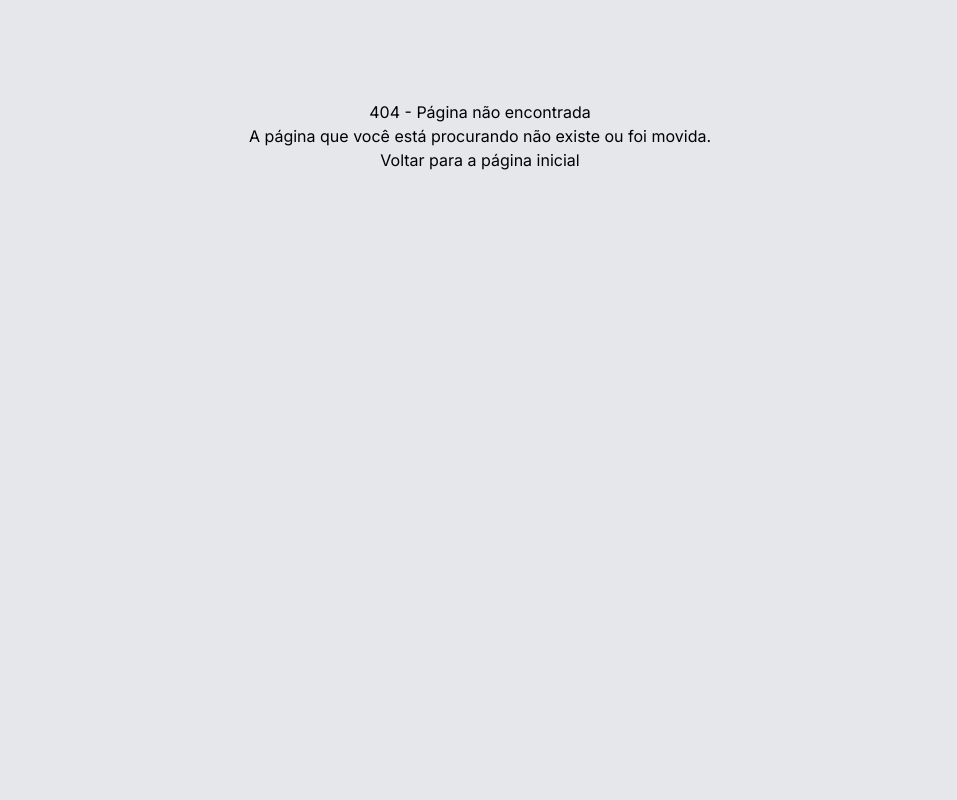
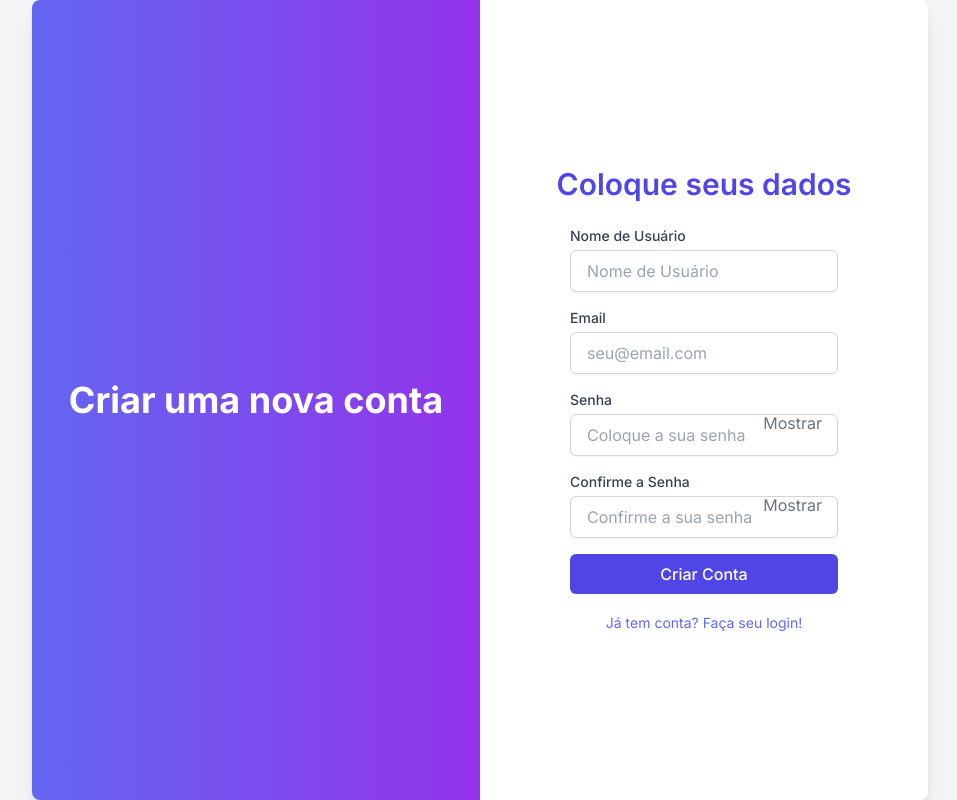
Before and after one commit to guusdias/reciping-frontend, a React (Vite) app: page /register in a window 1280 px wide. Before the commit this address had no page. Shown: the whole page, without its empty margins (160-1117 px from the left). Built offline with nearby package versions, Linux system fonts and the light colour scheme.

Commit message:
feat: register user

```diff
--- a/src/api/User/index.jsx
+++ b/src/api/User/index.jsx
@@ -41,4 +41,25 @@ const fetchAllRecipes = async () => {
   }
 };
 
-export default { fetchRecipesByUser, fetchAllRecipes };
+export const registerUser = async (userData) => {
+  try {
+    const newUserData = {
+      ...userData,
+      recipes: [],
+    };
+    const response = await Axios.post(
+      "https://reciping-backend.onrender.com/user",
+      newUserData,
+      {
+        headers: {
+          "Content-Type": "application/json",
+        },
+      }
+    );
+    return response.data;
+  } catch (error) {
+    throw new Error("Erro ao registrar usuário.");
+  }
+};
+
+export default { fetchRecipesByUser, fetchAllRecipes, registerUser };
--- a/src/components/MyRecipesFeed/index.jsx
+++ b/src/components/MyRecipesFeed/index.jsx
@@ -28,7 +28,7 @@ const MyRecipesFeed = () => {
   }
 
   return (
-    <div className="flex flex-col mt-0 gap-10 items-left shadow-md p-10 rounded-3xl bg-slate-50 h-full">
+    <div className="flex flex-col mt-0 gap-10 items-left shadow-md p-10 rounded-3xl bg-slate-50 h-full w-full">
       {isLoading ? (
         <CircularProgress />
       ) : (
--- a/src/components/RecipiesFeed/index.jsx
+++ b/src/components/RecipiesFeed/index.jsx
@@ -35,7 +35,7 @@ const RecipesFeed = () => {
   }, []);
 
   return (
-    <div className="flex flex-col mt-0 gap-10 items-left shadow-md p-10 rounded-3xl bg-slate-50 h-full">
+    <div className="flex flex-col mt-0 gap-10 items-left shadow-md p-10 rounded-3xl bg-slate-50 h-full w-full">
       {isLoading ? (
         <CircularProgress />
       ) : (
--- a/src/main.jsx
+++ b/src/main.jsx
@@ -12,6 +12,7 @@ import NotFound from "./pages/NotFound/index.jsx";
 import Favorites from "./pages/Favorites/index.jsx";
 import MyRecipes from "./pages/MyRecipes/index.jsx";
 import Login from "./pages/Login/index";
+import Register from "./pages/Register/index.jsx";
 
 const ProtectedRoute = ({ element }) => {
   return (
@@ -38,6 +39,10 @@ const router = createBrowserRouter([
     path: "/login",
     element: <Login />,
   },
+  {
+    path: "/register",
+    element: <Register />,
+  },
 ]);
 
 const root = ReactDOM.createRoot(document.getElementById("root"));
--- a/src/pages/Login/index.jsx
+++ b/src/pages/Login/index.jsx
@@ -27,13 +27,10 @@ const Login = () => {
         password: formData.password,
       });
       if (response.token) {
-        alert("Autenticação realizada com sucesso");
-        console.log("Token de Acesso:", response.token);
         login(response.token);
         setError(null);
-        navigate("/"); // Redireciona para a página principal após login bem-sucedido
+        navigate("/");
       } else {
-        alert("Autenticação realizada, mas nenhum token foi retornado.");
         console.log("Nenhum token retornado na autenticação.");
       }
     } catch (error) {
@@ -72,7 +69,7 @@ const Login = () => {
                 value={formData.email}
                 onChange={handleInputChange}
                 className="mt-1 w-full px-4 py-2 border border-gray-300 rounded-md shadow-sm focus:outline-none focus:ring-2 focus:ring-indigo-500 focus:border-indigo-500"
-                placeholder="your@email.com"
+                placeholder="seu@email.com"
               />
             </div>
             <div>
@@ -80,7 +77,7 @@ const Login = () => {
                 htmlFor="password"
                 className="block text-sm font-medium text-gray-700"
               >
-                Password
+                Senha
               </label>
               <input
                 type="password"
@@ -89,7 +86,7 @@ const Login = () => {
                 value={formData.password}
                 onChange={handleInputChange}
                 className="mt-1 w-full px-4 py-2 border border-gray-300 rounded-md shadow-sm focus:outline-none focus:ring-2 focus:ring-indigo-500 focus:border-indigo-500"
-                placeholder="Enter your password"
+                placeholder="Coloque a sua senha"
               />
             </div>
             <div className="flex items-center justify-between">
@@ -102,10 +99,10 @@ const Login = () => {
             </div>
             <div className="text-center mt-4">
               <a
-                href="#"
+                href="/register"
                 className="text-sm text-indigo-500 hover:text-indigo-700"
               >
-                Forgot password?
+                Não tem uma conta? Clique e faça seu cadastro!
               </a>
             </div>
           </form>
--- a/src/pages/Register/index.jsx
+++ b/src/pages/Register/index.jsx
@@ -1,3 +1,169 @@
-export default function Register() {
-  return <h1>hello world on REGISTER!</h1>;
-}
+import React, { useState } from "react";
+import { useNavigate } from "react-router-dom";
+import { registerUser } from "../../api/User/index";
+
+const Register = () => {
+  const [formData, setFormData] = useState({
+    user_name: "",
+    email: "",
+    password: "",
+    confirmPassword: "",
+    user_img:
+      "https://carijosartesanato.com.br/wp-content/uploads/elementor/thumbs/Placeholder-Avatar-User-Fallback-pvqp224ve5uwf3b7fd4ka5dyo8pcirivpbfs0xavpc.png",
+  });
+
+  const [showPassword, setShowPassword] = useState(false);
+  const [showConfirmPassword, setShowConfirmPassword] = useState(false);
+  const [error, setError] = useState("");
+  const navigate = useNavigate();
+
+  const { user_name, email, password, confirmPassword, user_img } = formData;
+
+  const handleInputChange = (e) => {
+    setFormData({ ...formData, [e.target.name]: e.target.value });
+  };
+
+  const handleSubmit = async (e) => {
+    e.preventDefault();
+
+    if (password !== confirmPassword) {
+      setError("As senhas não coincidem.");
+      return;
+    }
+
+    try {
+      const newUser = { user_name, email, password, user_img, recipes: [] }; // Adicionando recipes como array vazio
+      const data = await registerUser(newUser);
+      console.log("User registered:", data);
+      setError(""); // Limpa qualquer erro anterior
+      navigate("/login"); // Redireciona para a página de login
+    } catch (error) {
+      console.error("Failed to register user:", error);
+      setError("Falha ao registrar o usuário. Tente novamente.");
+    }
+  };
+
+  return (
+    <div className="flex items-center justify-center bg-gray-100 h-screen">
+      <div className="flex w-full max-w-4xl bg-white rounded-lg shadow-lg overflow-hidden h-screen">
+        <div className="hidden md:flex md:w-1/2 bg-gradient-to-r from-indigo-500 to-purple-600 items-center justify-center">
+          <div className="text-white text-4xl font-bold">
+            Criar uma nova conta
+          </div>
+        </div>
+        <div className="w-full md:w-1/2 p-8 flex items-center justify-center flex-col">
+          <h2 className="text-3xl font-semibold text-center text-indigo-600 mb-6">
+            Coloque seus dados
+          </h2>
+          {error && (
+            <div className="mb-4 p-4 text-red-700 bg-red-100 rounded-lg">
+              {error}
+            </div>
+          )}
+          <form onSubmit={handleSubmit} className="space-y-4">
+            <div>
+              <label
+                htmlFor="user_name"
+                className="block text-sm font-medium text-gray-700"
+              >
+                Nome de Usuário
+              </label>
+              <input
+                type="text"
+                id="user_name"
+                name="user_name"
+                value={formData.user_name}
+                onChange={handleInputChange}
+                className="mt-1 w-full px-4 py-2 border border-gray-300 rounded-md shadow-sm focus:outline-none focus:ring-2 focus:ring-indigo-500 focus:border-indigo-500"
+                placeholder="Nome de Usuário"
+              />
+            </div>
+            <div>
+              <label
+                htmlFor="email"
+                className="block text-sm font-medium text-gray-700"
+              >
+                Email
+              </label>
+              <input
+                type="email"
+                id="email"
+                name="email"
+                value={formData.email}
+                onChange={handleInputChange}
+                className="mt-1 w-full px-4 py-2 border border-gray-300 rounded-md shadow-sm focus:outline-none focus:ring-2 focus:ring-indigo-500 focus:border-indigo-500"
+                placeholder="seu@email.com"
+              />
+            </div>
+            <div className="relative">
+              <label
+                htmlFor="password"
+                className="block text-sm font-medium text-gray-700"
+              >
+                Senha
+              </label>
+              <input
+                type={showPassword ? "text" : "password"}
+                id="password"
+                name="password"
+                value={formData.password}
+                onChange={handleInputChange}
+                className="mt-1 w-full px-4 py-2 border border-gray-300 rounded-md shadow-sm focus:outline-none focus:ring-2 focus:ring-indigo-500 focus:border-indigo-500"
+                placeholder="Coloque a sua senha"
+              />
+              <button
+                type="button"
+                onClick={() => setShowPassword(!showPassword)}
+                className="absolute inset-y-0 right-0 flex items-center px-4 text-gray-500 focus:outline-none"
+              >
+                {showPassword ? "Esconder" : "Mostrar"}
+              </button>
+            </div>
+            <div className="relative">
+              <label
+                htmlFor="confirmPassword"
+                className="block text-sm font-medium text-gray-700"
+              >
+                Confirme a Senha
+              </label>
+              <input
+                type={showConfirmPassword ? "text" : "password"}
+                id="confirmPassword"
+                name="confirmPassword"
+                value={formData.confirmPassword}
+                onChange={handleInputChange}
+                className="mt-1 w-full px-4 py-2 border border-gray-300 rounded-md shadow-sm focus:outline-none focus:ring-2 focus:ring-indigo-500 focus:border-indigo-500"
+                placeholder="Confirme a sua senha"
+              />
+              <button
+                type="button"
+                onClick={() => setShowConfirmPassword(!showConfirmPassword)}
+                className="absolute inset-y-0 right-0 flex items-center px-4 text-gray-500 focus:outline-none"
+              >
+                {showConfirmPassword ? "Esconder" : "Mostrar"}
+              </button>
+            </div>
+            <div className="flex items-center justify-between">
+              <button
+                type="submit"
+                className="w-full py-2 px-4 bg-indigo-600 text-white font-medium rounded-md hover:bg-indigo-700 focus:outline-none focus:ring-2 focus:ring-indigo-500"
+              >
+                Criar Conta
+              </button>
+            </div>
+            <div className="text-center mt-4">
+              <a
+                href="/login"
+                className="text-sm text-indigo-500 hover:text-indigo-700"
+              >
+                Já tem conta? Faça seu login!
+              </a>
+            </div>
+          </form>
+        </div>
+      </div>
+    </div>
+  );
+};
+
+export default Register;
```
